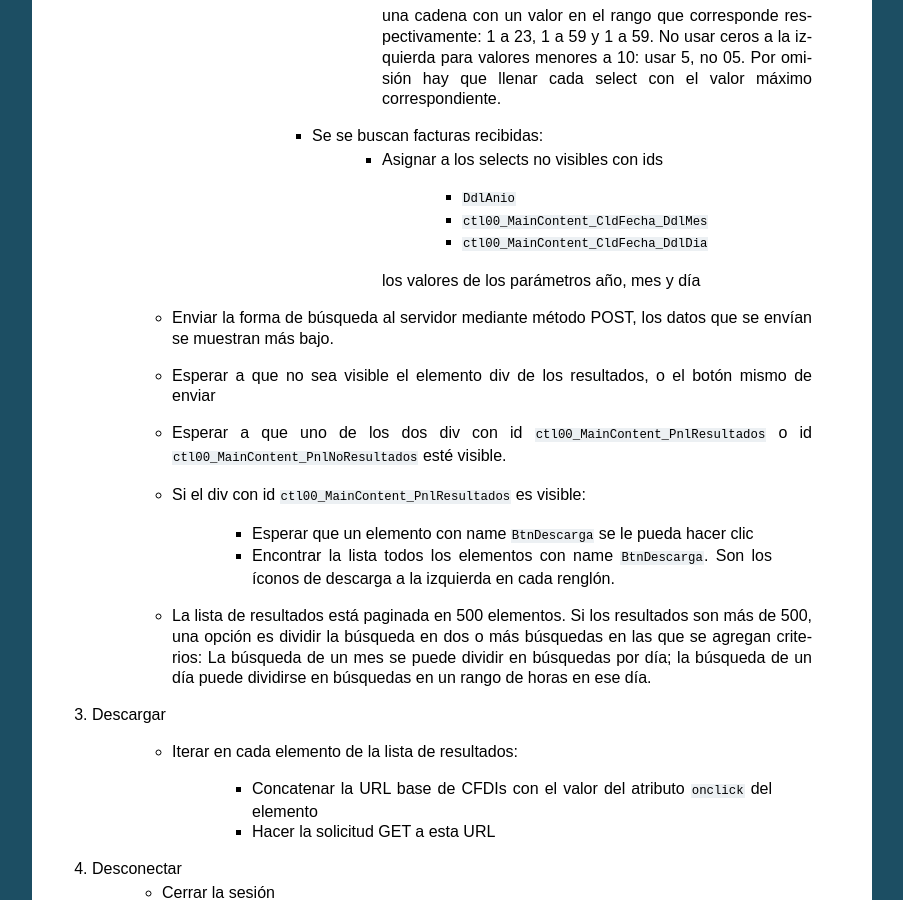
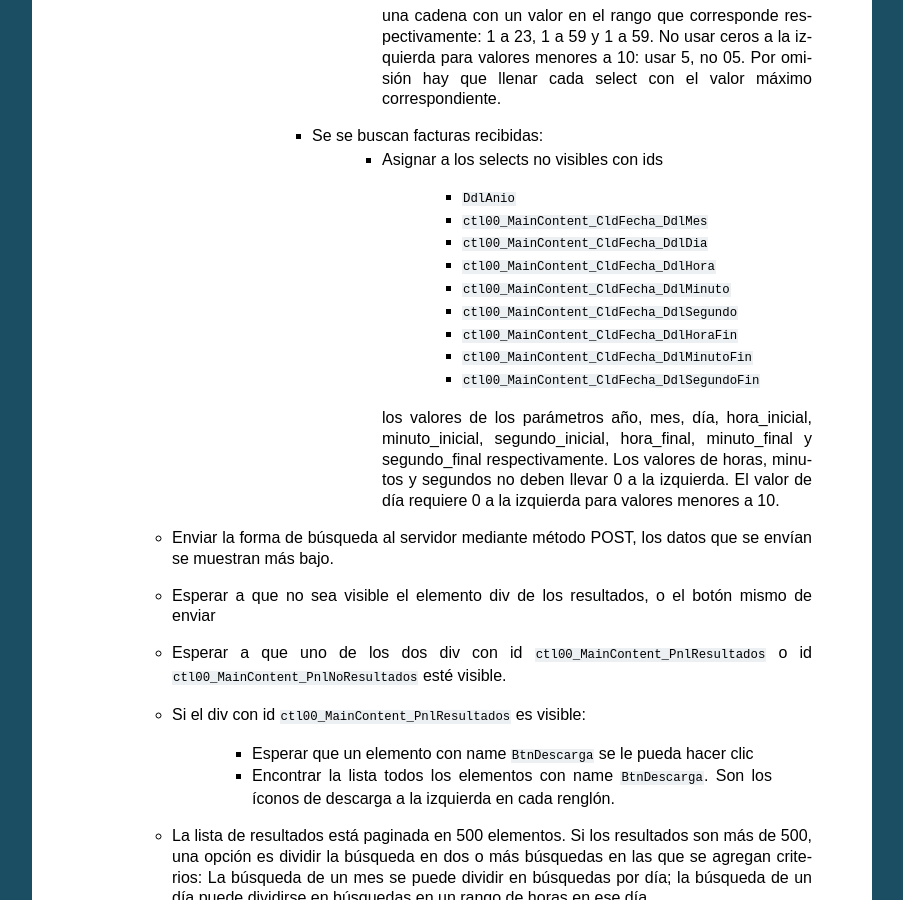
Before and after one commit to LinuxCabal/admin-cfdi, a Sphinx documentation site: the page built from docs/devel.rst, in a window 1280 px wide and 900 px high, scrolled down 1626 px. Shown: the whole window, without its empty margins (198-1101 px from the left). Built offline with Sphinx 7.4.7, drawn with Linux system fonts in a browser that asks for light colours.

Commit message:
Actualizar la documentación

```diff
--- a/docs/devel.rst
+++ b/docs/devel.rst
@@ -100,8 +100,21 @@ Los detalles de cada paso:
                     - ``DdlAnio``
                     - ``ctl00_MainContent_CldFecha_DdlMes``
                     - ``ctl00_MainContent_CldFecha_DdlDia``
+                    - ``ctl00_MainContent_CldFecha_DdlHora``
+                    - ``ctl00_MainContent_CldFecha_DdlMinuto``
+                    - ``ctl00_MainContent_CldFecha_DdlSegundo``
+                    - ``ctl00_MainContent_CldFecha_DdlHoraFin``
+                    - ``ctl00_MainContent_CldFecha_DdlMinutoFin``
+                    - ``ctl00_MainContent_CldFecha_DdlSegundoFin``
 
-                  los valores de los parámetros año, mes y día
+                  los valores de los parámetros año, mes, día,
+                  hora_inicial, minuto_inicial, segundo_inicial,
+                  hora_final, minuto_final y segundo_final respectivamente.
+                  Los valores de horas, minutos y segundos
+                  no deben llevar 0 a la izquierda.  El valor de
+                  día requiere 0 a la izquierda para valores menores
+                  a 10.
+
      - Enviar la forma de búsqueda al servidor mediante método POST, los
        datos que se envían se muestran más bajo.
 
```
